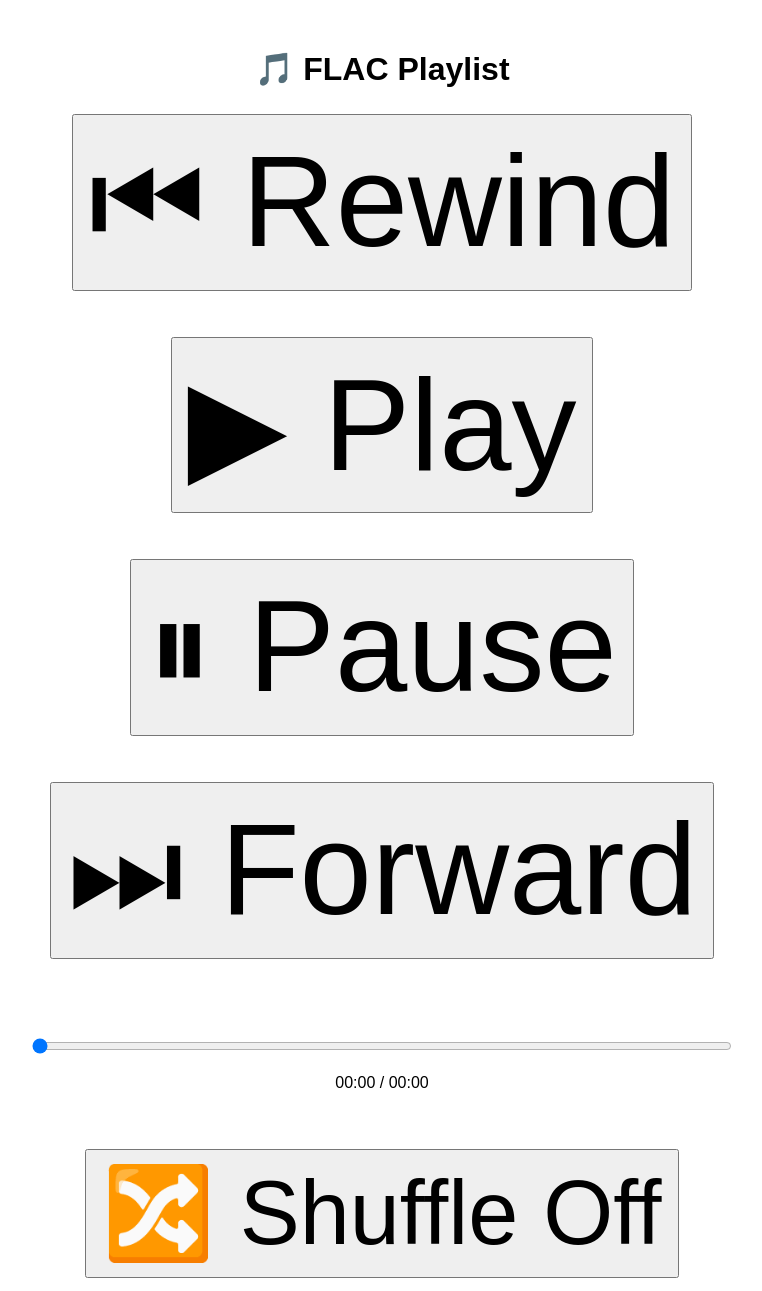
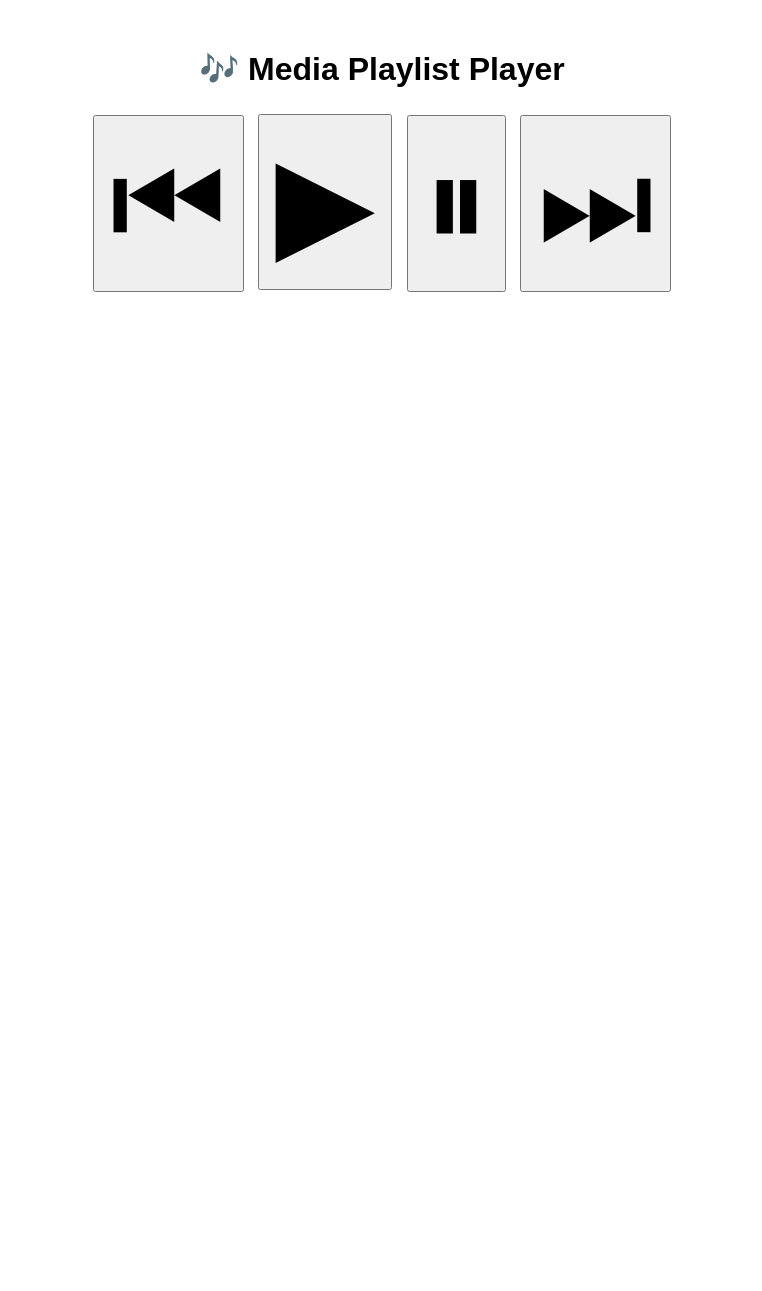
Before and after one commit to aleitao69/music, a Django app: template audio/templates/flac_player.html in a window 1280 px wide. Shown: the whole page, without its empty margins (258-1020 px from the left). After the commit the page ends 292 px from the top, so only its background shows below. Run offline with Django 5.2, Linux system fonts and the light colour scheme; the template is opened without the code that fills it, so the values that code supplies are empty.

Commit message:
🛠️ Auto-commit

```diff
--- a/audio/templates/flac_player.html
+++ b/audio/templates/flac_player.html
@@ -2,82 +2,58 @@
 <!DOCTYPE html>
 <html>
 <head>
-    <title>FLAC Playlist Player</title>
+  <title>🎵 Media Playlist Player</title>
   <style>
-        body {
-            font-family: sans-serif;
-            text-align: center;
-            margin-top: 50px;
-        }
-        button {
-            font-size: 130px;
-            margin: 5px;
-            padding: 10px 15px;
-        }
-        .shuffle_button button
-        {
-            font-size: 90px;
-            margin: 5px;
-            padding: 10px 15px;
-        }
-
-        input[type="range"] {
-            width: 700px;
-        }
+    body { font-family: sans-serif; text-align: center; margin-top: 50px; }
+    button { font-size: 130px; margin: 5px; padding: 10px 15px; }
+    input[type="range"] { width: 700px; }
+    video, audio { margin-top: 20px; }
   </style>
 </head>
 <body>
-    <h1>🎵 FLAC Playlist</h1>
+  <h1>🎶 Media Playlist Player</h1>
 
-    <audio id="flacPlayer"></audio>
-    <video id="mediaPlayer" width="720" controls hidden></video>
+  <!-- Players -->
+  <audio id="audioPlayer" controls hidden></audio>
+  <video id="videoPlayer" width="720" controls hidden></video>
 
-
-    <!-- Playback Controls -->
-    <button onclick="rewind()">⏮ Rewind</button></br></br></br>
-    <button onclick="play()">▶ Play</button></br></br></br>
-    <button onclick="pause()">⏸ Pause</button></br></br></br>
-    <button onclick="forward()">⏭ Forward</button>
-
-    <br><br></br></br></br>
-
-    <!-- Seek Bar -->
-    <input type="range" id="progressBar" value="0" min="0" max="100" step="0.1" oninput="seek()" />
-    <p id="currentTimeDisplay">00:00 / 00:00</p>
-    </br></br>
-    <div class="shuffle_button">
-        <button id="shuffle-btn">🔀 Shuffle Off</button>
+  <!-- Controls -->
+  <div>
+    <button onclick="rewind()">⏮</button>
+    <button onclick="play()">▶</button>
+    <button onclick="pause()">⏸</button>
+    <button onclick="forward()">⏭</button>
   </div>
 
+  <!-- Playlist Script -->
+  <script>
+    // ✅ Your playlist — update as needed
+    const playlist = [
+      "/media/audio/song1.mp3",
+      "/media/audio/video1.mp4",
+      "/media/audio/song2.flac"
+    ];
 
+    const audio = document.getElementById("audioPlayer");
+    const video = document.getElementById("videoPlayer");
+    let index = 0;
 
+    function getCurrentFile() {
+      return playlist[index] || "";
+    }
 
-    <script>
-    const playlist = {{ flac_files|safe }};
-    const player = document.getElementById("flacPlayer");
-    const video = document.getElementById("mediaPlayer");
-    const progressBar = document.getElementById("progressBar");
-    const timeDisplay = document.getElementById("currentTimeDisplay");
-    const shuffleBtn = document.getElementById("shuffle-btn");
+    function isVideoFile(file) {
+      return file.toLowerCase().endsWith(".mp4");
+    }
 
-    let index = 0;
-    let isShuffle = false;
+    function play() {
+      const file = getCurrentFile();
 
-    // Toggle shuffle mode
-    shuffleBtn.addEventListener("click", () => {
-        isShuffle = !isShuffle;
-        shuffleBtn.textContent = isShuffle ? "🔀 Shuffle On" : "🔀 Shuffle Off";
-    });
+      if (!file) return;
 
-
-
-    function play(index) {
-        const file = playlist[index];
-        const isVideo = file.endsWith(".mp4");
-
-        if (isVideo) {
-            player.pause();
-            player.hidden = true;
+      if (isVideoFile(file)) {
+        audio.pause();
+        audio.hidden = true;
         video.src = file;
         video.hidden = false;
         video.play();
@@ -90,66 +66,20 @@
       }
     }
 
-
     function pause() {
-        player.pause();
+      if (!audio.hidden) audio.pause();
+      if (!video.hidden) video.pause();
     }
 
     function forward() {
-        if (isShuffle) {
-            let next;
-            do {
-                next = Math.floor(Math.random() * playlist.length);
-            } while (next === index && playlist.length > 1);
-            index = next;
-        } else {
       index = (index + 1) % playlist.length;
-        }
       play();
     }
 
     function rewind() {
-        if (isShuffle) {
-            let prev;
-            do {
-                prev = Math.floor(Math.random() * playlist.length);
-            } while (prev === index && playlist.length > 1);
-            index = prev;
-        } else {
       index = (index - 1 + playlist.length) % playlist.length;
-        }
       play();
     }
-
-    player.addEventListener("ended", forward);
-
-    // Progress bar update
-    player.addEventListener("timeupdate", () => {
-        if (player.duration) {
-            const percent = (player.currentTime / player.duration) * 100;
-            progressBar.value = percent;
-            updateTimeDisplay();
-        }
-    });
-
-    function seek() {
-        if (player.duration) {
-            const newTime = (progressBar.value / 100) * player.duration;
-            player.currentTime = newTime;
-        }
-    }
-
-    function updateTimeDisplay() {
-        const format = sec => {
-            const m = Math.floor(sec / 60);
-            const s = Math.floor(sec % 60).toString().padStart(2, '0');
-            return `${m}:${s}`;
-        };
-        timeDisplay.textContent = `${format(player.currentTime)} / ${format(player.duration || 0)}`;
-    }
-
-    // Start with first track
-    play();
   </script>
 </body>
 </html>
```
Lines whose indentation alone changed are shown as unchanged.
